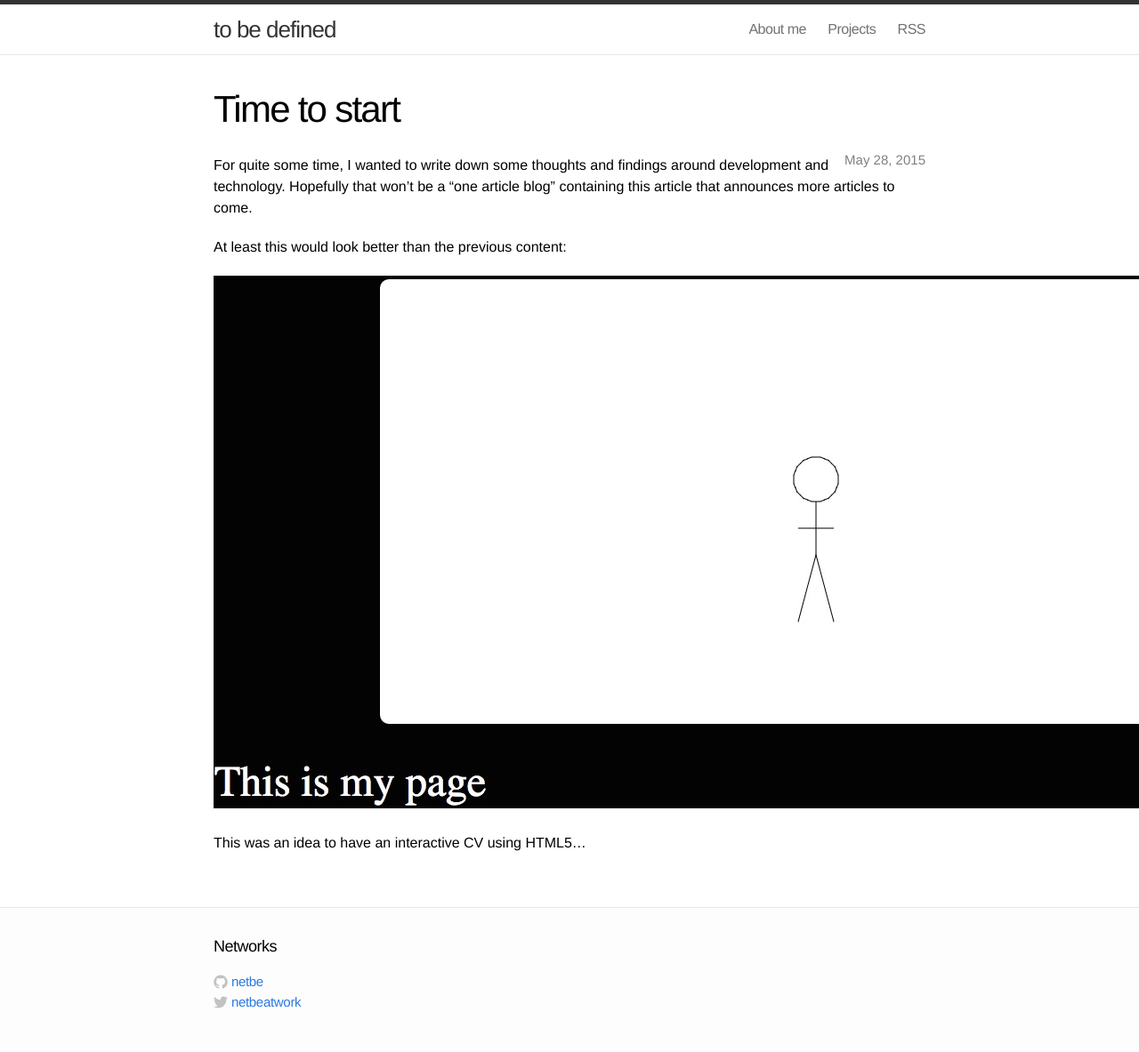
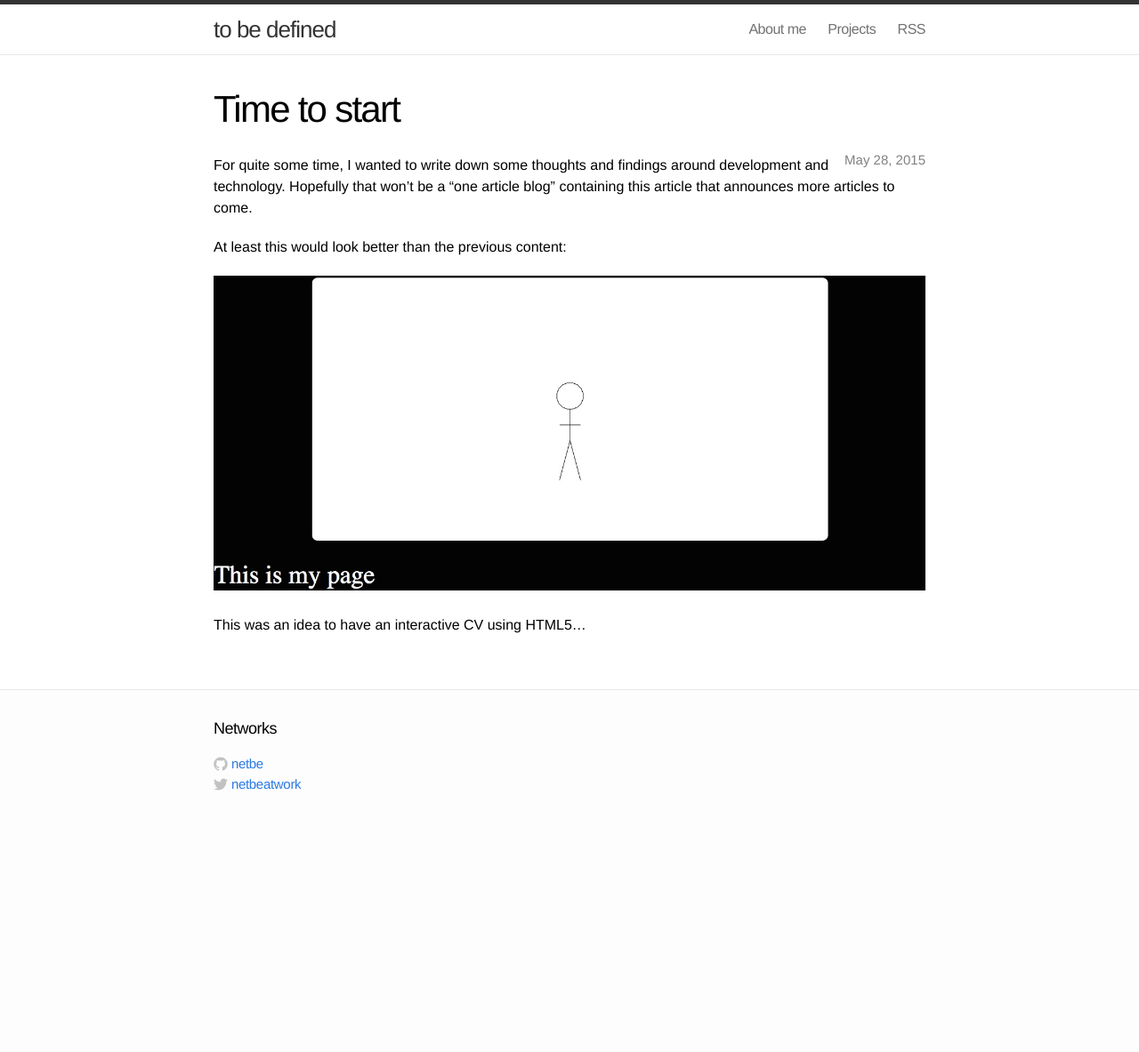
Before and after one commit to netbe/netbe.github.com, a Jekyll site: the page built from index.html, in a window 1280 px wide. Shown: the whole page at 89% size. Built offline with Jekyll 4.4.1, drawn with Linux system fonts in a browser that asks for light colours; after the commit the page ends 938 px from its top, so only the background shows below that.

Commit message:
Update main.css

```diff
--- a/css/main.css
+++ b/css/main.css
@@ -21,6 +21,8 @@ h1, h2, h3, h4, h5, h6 { font-size: 100%; font-weight: 400; }
 a         { color: #2a7ae2; text-decoration: none; }
 a:hover   { color: #000; text-decoration: underline; }
 a:visited { color: #205caa; }
+
+img { max-width: 100%; }
 
 /* Utility */
 
```
